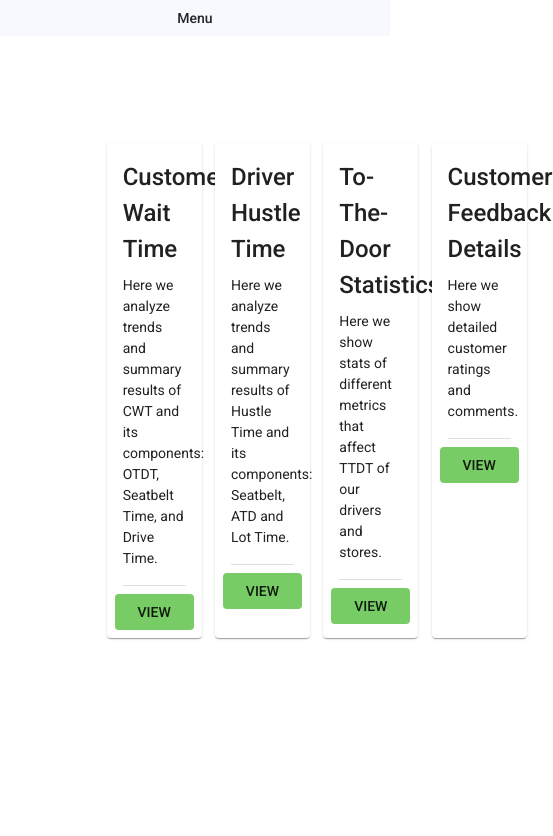
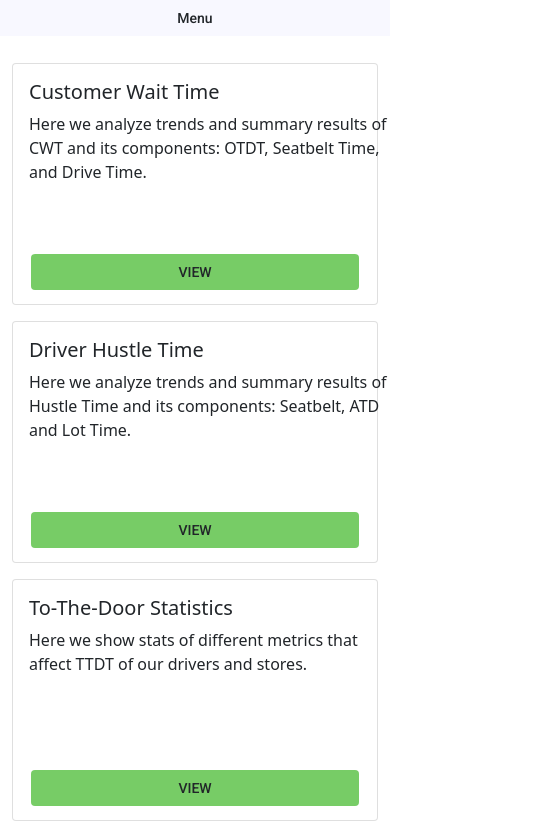
Before and after one commit to oliverakordic/oliverakordic.github.io, an Angular app: page /card in a window 390 px wide. Shown: the top 836 px of the page, 553 px wide, since content can reach past the window. Built offline with nearby package versions, Linux system fonts and the light colour scheme.

Commit message:
Added responsive layout of card component

```diff
--- a/src/app/card/card.component.html
+++ b/src/app/card/card.component.html
@@ -1,34 +1,48 @@
-<div class="card-component">
-    <mat-card>
-        <mat-card-title>Customer Wait Time</mat-card-title>
-        <mat-card-content>{{CWTDesc}}</mat-card-content>
-        <mat-divider inset></mat-divider>
-        <mat-card-actions class="mat-card-actions">
-            <button mat-button>VIEW</button>
-        </mat-card-actions>
-    </mat-card>
-    <mat-card>
-        <mat-card-title>Driver Hustle Time</mat-card-title>
-        <mat-card-content>{{HustleDesc}}</mat-card-content>
-        <mat-divider inset></mat-divider>
-        <mat-card-actions class="mat-card-actions">
-            <button mat-button>VIEW</button>
-        </mat-card-actions>
-    </mat-card>
-    <mat-card>
-        <mat-card-title>To-The-Door Statistics</mat-card-title>
-        <mat-card-content>{{TTDStatDesc}}</mat-card-content>
-        <mat-divider inset></mat-divider>
-        <mat-card-actions class="mat-card-actions">
-            <button mat-button>VIEW</button>
-        </mat-card-actions>
-    </mat-card>
-    <mat-card>
-        <mat-card-title>Customer Feedback Details</mat-card-title>
-        <mat-card-content>{{FeedbackDesc}}</mat-card-content>
-        <mat-divider inset></mat-divider>
-        <mat-card-actions class="mat-card-actions">
-            <button mat-button>VIEW</button>
-        </mat-card-actions>
-    </mat-card>
+<div class="container mt-4">
+    <div class="row">
+        <div class="col-auto mb-3">
+            <div class="card">
+                <div class="card-dimensions">
+                    <div class="card-body">
+                        <h5 class="card-title">Customer Wait Time</h5>
+                        <p class="card-text scroll">{{CWTDesc}}</p>
+                        <button mat-button>VIEW</button>
+                    </div>
+                </div>
+            </div>
+        </div>
+        <div class="col-auto mb-3">
+            <div class="card">
+                <div class="card-dimensions">
+                    <div class="card-body">
+                        <h5 class="card-title">Driver Hustle Time</h5>
+                        <p class="card-text scroll">{{HustleDesc}}</p>
+                        <button mat-button>VIEW</button>
+                    </div>
+                </div>
+            </div>
+        </div>
+        <div class="col-auto mb-3">
+            <div class="card">
+                <div class="card-dimensions">
+                    <div class="card-body">
+                        <h5 class="card-title">To-The-Door Statistics</h5>
+                        <p class="card-text scroll">{{TTDStatDesc}}</p>
+                        <button mat-button>VIEW</button>
+                    </div>
+                </div>
+            </div>
+        </div>
+        <div class="col-auto mb-3">
+            <div class="card">
+                <div class="card-dimensions">
+                    <div class="card-body">
+                        <h5 class="card-title">Customer Feedback Details</h5>
+                        <p class="card-text scroll">{{FeedbackDesc}}</p>
+                        <button mat-button>VIEW</button>
+                    </div>
+                </div>
+            </div>
+        </div>
+    </div>
 </div>
--- a/src/app/card/card.component.scss
+++ b/src/app/card/card.component.scss
@@ -1,17 +1,15 @@
-.card-component {
-    margin: 100px;
-    display: flex;
-    // max-width: 500pt;
-}
-.mat-card {
-    margin: 5pt;
-    width: 50%;
-}
 .mat-button {
     background-color: #77CC66;
-    width: 100%;
+    width: 90%;
+    position: absolute;
+    right: 5%;
+    bottom: 10pt;
 }
-.mat-card-actions{
-    display:flex;
-    margin-bottom: 0%;
+.card-dimensions{
+    width: 25rem;
+    height: 15rem;
 }
+.scroll {
+    max-height: 7.9rem;
+    overflow-y: auto;
+}
--- a/src/app/index/index.component.scss
+++ b/src/app/index/index.component.scss
@@ -1,3 +1,4 @@
 .container {
     background-color:ghostwhite;
+    margin-bottom: 20pt;
 }
--- a/src/app/mycomponent/mycomponent.component.scss
+++ b/src/app/mycomponent/mycomponent.component.scss
@@ -1,6 +1,5 @@
 .container{
   text-align: center;
-  margin-top: 20pt;
 }
 
 .form-field{
```
